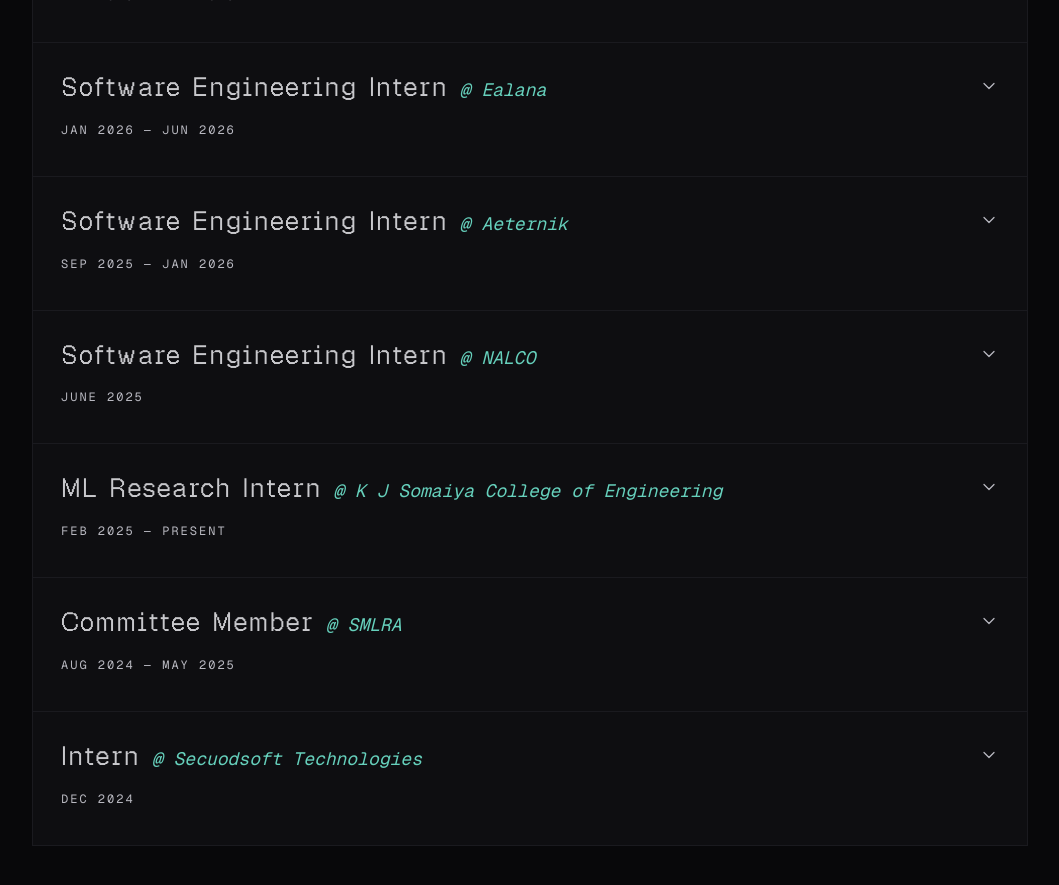
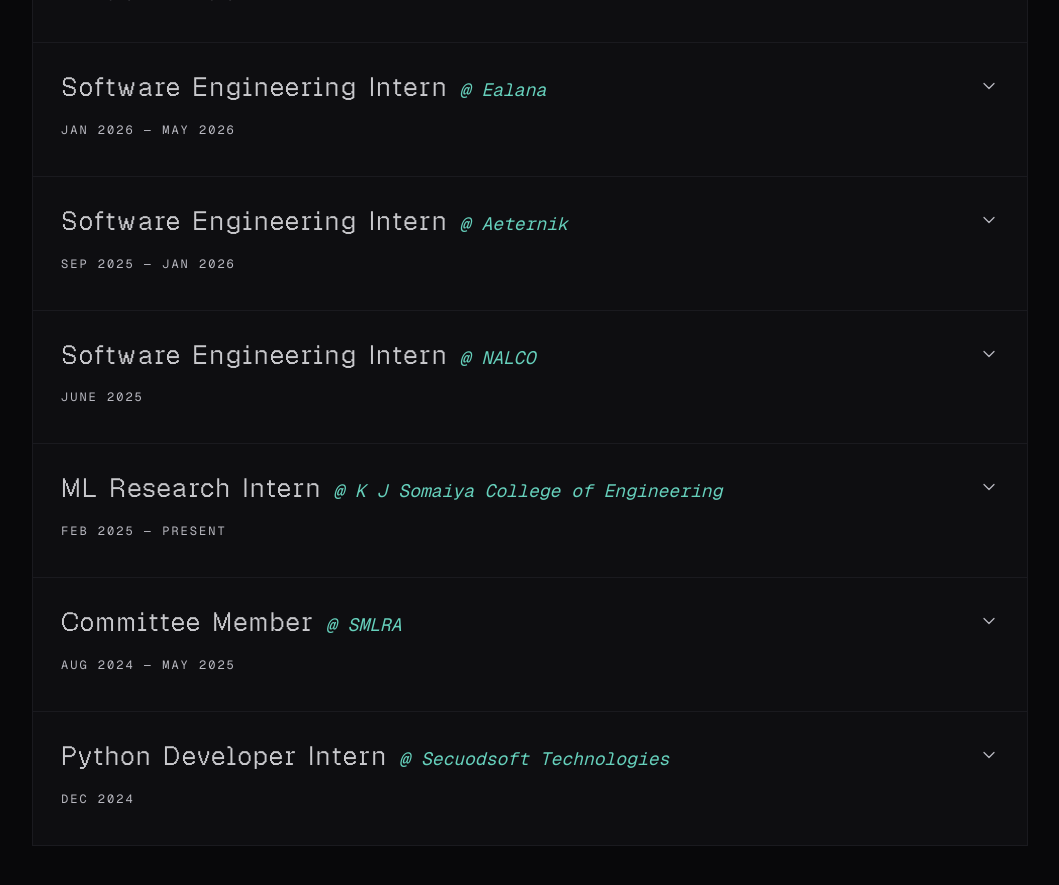
Before and after one commit to ArpitMishra17/arpitmishra-portfolio, a React (Vite) app: page / in a window 1280 px wide. Shown: the part 1220-2105 px from the top of the page, without its empty margins (110-1169 px from the left). Built offline with nearby package versions, Linux system fonts and the light colour scheme.

Commit message:
chore(content): update portfolio experience bullets

```diff
--- a/src/components/Experience.tsx
+++ b/src/components/Experience.tsx
@@ -7,7 +7,7 @@
     role: 'Software Development Intern',
     period: 'May 2026 — Present',
     current: true,
-    desc: 'Building a custom AI harness for large codebases and autonomous SDLC.',
+    desc: 'Integrated the OpenCode SDK as an alternative backend to the Claude Agent SDK.<br/>Built a codebase exploration subagent using custom MCPs to improve repository analysis.<br/>Implemented Bitbucket OAuth for codebase integration and Git operations.<br/>Developed a benchmark to compare codebase graphs generated by different developer tools.<br/>Extended model infrastructure with AWS Bedrock support for LLMs, embeddings, and reranking.',
   },
   {
     company: 'Zed',
@@ -19,30 +19,30 @@
   {
     company: 'Ealana',
     role: 'Software Engineering Intern',
-    period: 'Jan 2026 — Jun 2026',
+    period: 'Jan 2026 — May 2026',
     current: false,
-    desc: 'Worked as founding engineer on the core ATS platform.<br/>Architected the entire Whatsapp integration for parallel whatsapp and email communication.<br/>Integrated a custom knowledge graph system into the ATS platform.',
+    desc: 'Implemented WhatsApp integration to support parallel email and WhatsApp updates.<br/>Integrated a PostgreSQL/pgvector graph database for searching and sourcing candidates.<br/>Revamped the company’s public pages to improve UX and visual consistency.',
   },
   {
     company: 'Aeternik',
     role: 'Software Engineering Intern',
     period: 'Sep 2025 — Jan 2026',
     current: false,
-    desc: 'Developed an advanced RAG system for production with a modular framework.<br/>Architected and containerized a microservices based AI backend using Go, Python and Docker.<br/>Minimized latency and hallucinations by implementing caching and feedback loops.',
+    desc: 'Architected and containerized a microservices-based AI backend using Go, Python, and Docker.<br/>Developed an advanced RAG system for production using a modular framework.<br/>Implemented caching and feedback loops to reduce latency and hallucinations.',
   },
   {
     company: 'NALCO',
     role: 'Software Engineering Intern',
     period: 'June 2025',
     current: false,
-    desc: 'Developed an internal RAG tool using FastAPI and PostgreSQL for document QA.<br/>Implemented PDF ingestion, chunking, and embedding with sentence-transformers for vector search.<br/>Created a full-stack app with a FastAPI backend and HTML/CSS/JS frontend for user interaction.',
+    desc: 'Created an internal RAG tool using a FastAPI/PostgreSQL backend with an HTML/CSS/JavaScript frontend.<br/>Implemented PDF ingestion, chunking, and embedding using Sentence Transformers for vector search.',
   },
   {
     company: 'K J Somaiya College of Engineering',
     role: 'ML Research Intern',
     period: 'Feb 2025 — Present',
     current: false,
-    desc: 'Managed data pipelines for agricultural datasets, ensuring data quality for ML applications.<br/>Built and optimized predictive ML models for accuracy and clarity.',
+    desc: 'Managed data pipelines for agricultural datasets to support machine learning applications.<br/>Built and optimized predictive machine learning models for accuracy and interpretability.',
   },
   {
     company: 'SMLRA',
@@ -53,10 +53,10 @@
   },
   {
     company: 'Secuodsoft Technologies',
-    role: 'Intern',
+    role: 'Python Developer Intern',
     period: 'Dec 2024',
     current: false,
-    desc: 'Developed backend features using Django and MySQL.<br/>Implemented frontend components using JS and Bootstrap.<br/>Worked with static and media files for handling assets and uploads.',
+    desc: 'Developed backend features using Django and MySQL.<br/>Implemented frontend components using JavaScript and Bootstrap.<br/>Managed static and media files for application assets and uploads.',
   },
 ]
 
```
Also changed, not shown: 1 other file (tests, documents, lock files or other folders).
